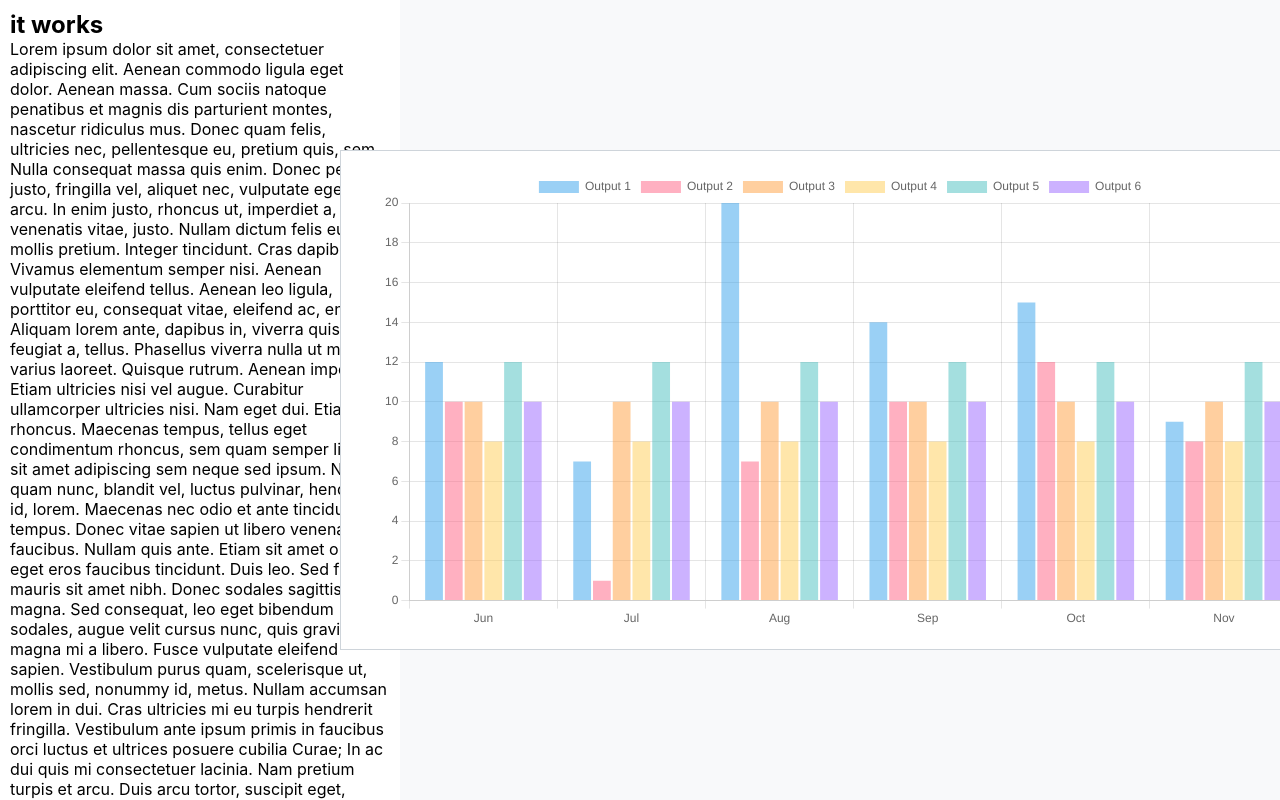
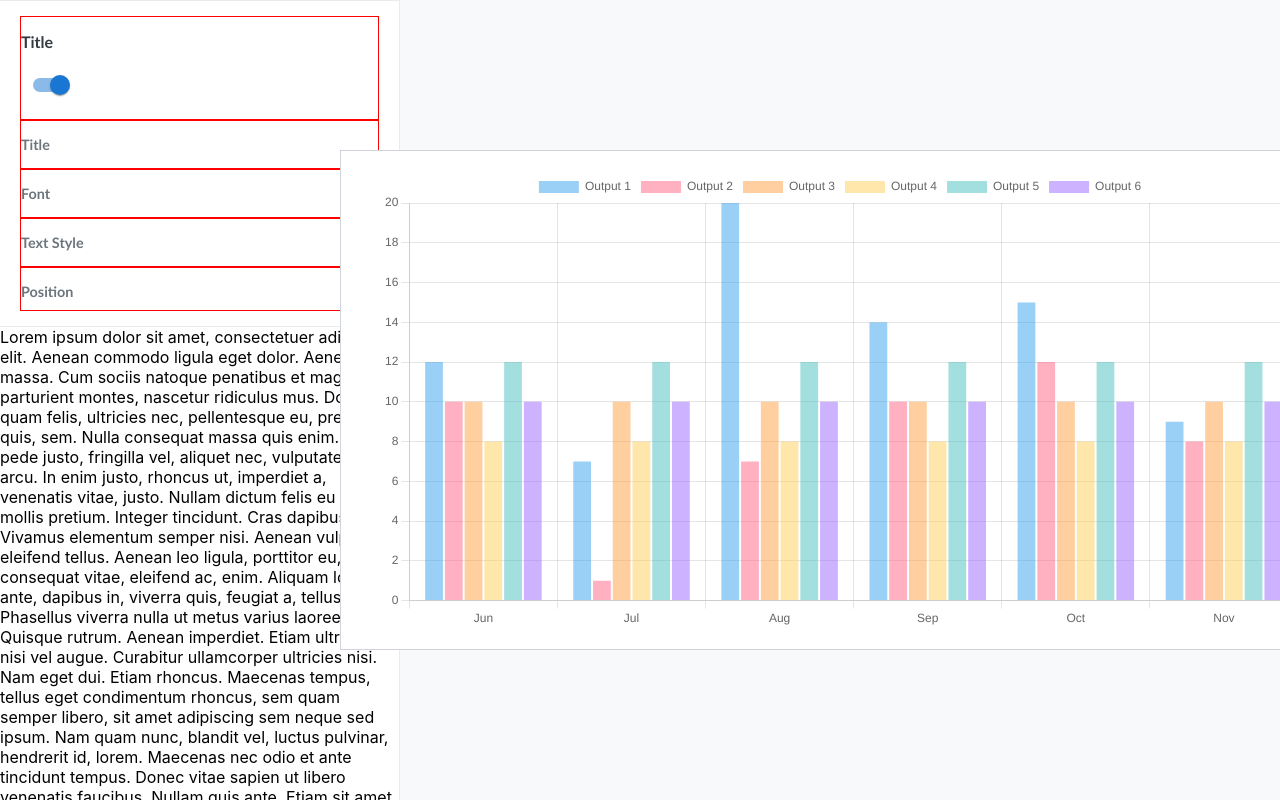
Before and after one commit to darshandesai1095/graph-creator, a React (Create React App) app: page / in a window 1280 px wide. Built offline with nearby package versions, Linux system fonts and the light colour scheme.

Commit message:
add fieldset css

```diff
--- a/src/App.css
+++ b/src/App.css
@@ -37,6 +37,6 @@
   width: 400px;
   height: 100vh;
   background-color: white;
-  padding: 10px;
   overflow-y: scroll;
+  border-right: 1.5px solid #e9ecef;
 }
--- /dev/null
+++ b/src/CSS/Fieldsets.css
@@ -0,0 +1,26 @@
+.fieldset {
+    font-family: 'Trebuchet MS', sans-serif;
+    border-top: 1.5px solid #e9ecef;
+    border-bottom: 1.5px solid #e9ecef;
+    padding: 15px 20px;
+    display: grid
+
+}
+
+h2 {
+    color: #343a40;
+    padding: 0 0 15px 0;
+    font-size: 1rem;
+}
+
+.field {
+    padding: 15px 0;
+    color: #6c757d;
+    font-weight: bold;
+    font-size: 0.9rem;
+    border: 1px solid red;
+}
+
+.field:last-of-type {
+    padding-bottom: 10px
+}
--- a/src/Components/Fieldsets/TitleFieldset.js
+++ b/src/Components/Fieldsets/TitleFieldset.js
@@ -1,10 +1,29 @@
 import React, { useState } from "react";
+import '../../CSS/Fieldsets.css'
+import Switch from '@mui/material/Switch';
 
 function TitleFieldset() {
 
 
     return (
-        <h2>it works</h2>
+        <div class='fieldset'>
+            <div class='field'>
+                <h2>Title</h2>
+                <Switch defaultChecked />
+            </div>
+            <div class='field'>
+                <p>Title</p>
+            </div>
+            <div class='field'>
+                <p>Font</p>
+            </div>
+            <div class='field'>
+                <p>Text Style</p>
+            </div>
+            <div class='field'>
+                <p>Position</p>
+            </div>
+        </div>
     )
 }
 
```
